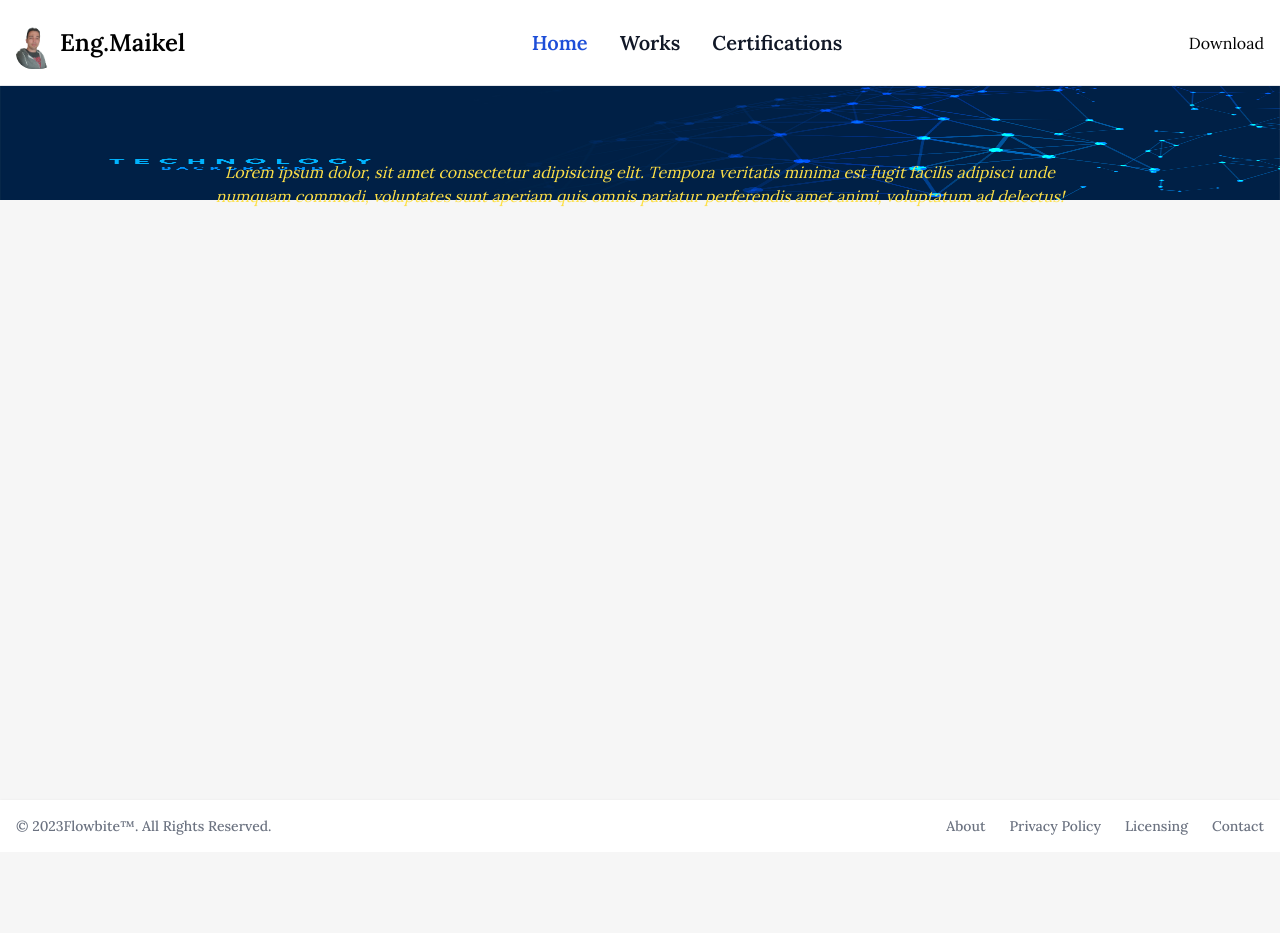
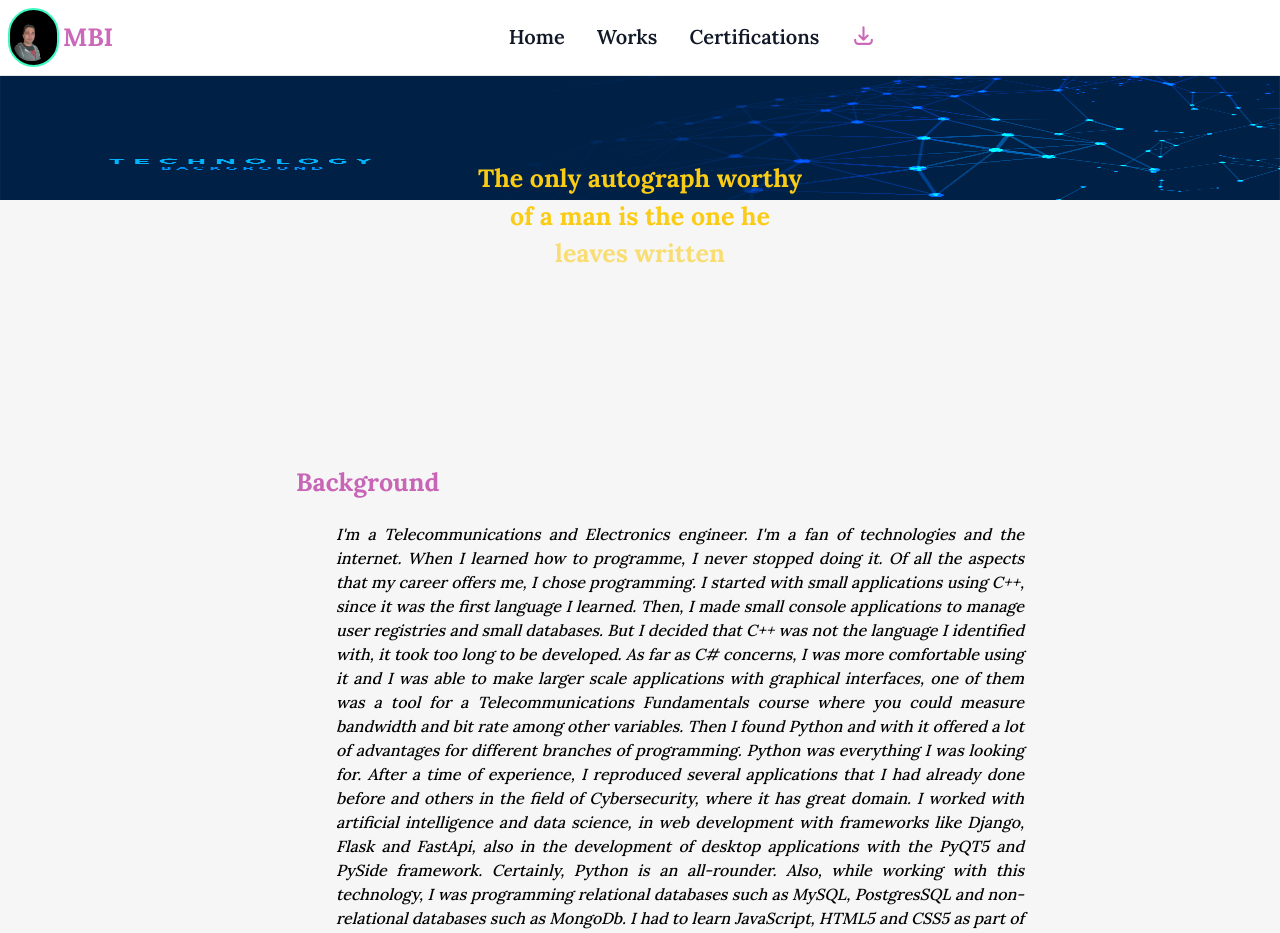
Before and after one commit to MBI-88/porfolio-v2, a Next.js app: page / in a window 1280 px wide. Shown: the top 933 px of the page. Before the commit the page ends 852 px from the top, so only its background shows below. Built offline with nearby package versions, Linux system fonts and the light colour scheme.

Commit message:
some components

```diff
--- /dev/null
+++ b/app/components/background.tsx
@@ -0,0 +1,45 @@
+"use client";
+
+import { motion } from "framer-motion";
+
+const Background = () => {
+    return (
+        <section className='container lg:px-64 md:px-20 px-10'>
+            <motion.h1 className="pt-0 font-extrabold lg:ps-10 ps-0"
+                animate={{ color: ['#40e612', '#7a19db9e', '#d31a1ab0', '#2551e2fe'], animationTimingFunction: 'ease' }}
+                transition={{ duration: 10, repeat: Infinity, delay: 1 }}
+            >
+                Background
+            </motion.h1>
+            <div className="pt-5 pb-5 lg:ps-20 ps-0 md:ps-16">
+                <h3 className="font-medium text-justify">
+                    I'm a Telecommunications and Electronics engineer.
+                    I'm a fan of technologies and the internet. When I learned how to programme,
+                    I never stopped doing it. Of all the aspects that my career offers me, I chose programming.
+                    I started with small applications using C++, since it was the first language I learned. Then,
+                    I made small console applications to manage user registries and small databases.
+                    But I decided that C++ was not the language I identified with,
+                    it took too long to be developed. As far as C# concerns,
+                    I was more comfortable using it and I was able to make larger scale applications with graphical interfaces,
+                    one of them was a tool for a Telecommunications Fundamentals course where you could measure bandwidth
+                    and bit rate among other variables.
+                    Then I found Python and with it offered a lot of advantages for different branches of programming.
+                    Python was everything I was looking for. After a time of experience, I reproduced several applications
+                    that I had already done before and others in the field of Cybersecurity, where it has great domain. I worked
+                    with artificial intelligence and data science, in web development with frameworks like Django, Flask and FastApi,
+                    also in the development of desktop applications with the PyQT5 and PySide framework. Certainly, Python is an all-rounder.
+                    Also, while working with this technology,
+                    I was programming relational databases such as MySQL, PostgresSQL and non-relational databases such as MongoDb.
+                    I had to learn JavaScript, HTML5 and CSS5 as part of web development, since Django did not provide me with all the necessary
+                    tools for a good graphic design.
+                    As a result, I got acquainted with React and Angular.
+                    I have worked with React more because it is my main front-end tool.
+                    Currently, I have continuous improvement of my skills and I often look for information about new technologies.
+                </h3>
+
+            </div>
+        </section>
+
+    )
+}
+export default Background;
--- /dev/null
+++ b/app/components/presentation.tsx
@@ -0,0 +1,85 @@
+
+"use client";
+
+import { motion } from 'framer-motion'
+import style from '../styles/Home.module.css'
+
+
+const Presentation = () => {
+    const container = {
+        hidden: { opacity: 0 },
+        show: {
+            opacity: 1,
+            transition: {
+                delayChildren: 6
+            }
+        }
+    }
+    const item1 = {
+        hidden: {
+            opacity: 0,
+        },
+        show: {
+            opacity: 1,
+            transition: { duration: 1.5, delay: 3 }
+        }
+    }
+    const item2 = {
+        hidden: {
+            opacity: 0,
+        },
+        show: {
+            opacity: 1,
+            transition: { duration: 1.5, delay: 4 }
+        }
+    }
+    const item3 = {
+        hidden: {
+            opacity: 0,
+        },
+        show: {
+            opacity: 1,
+            transition: { duration: 1.5, delay: 5 }
+        }
+    }
+    const item4 = {
+        hidden: {
+            opacity: 0,
+        },
+        show: {
+            opacity: 1,
+            transition: { duration: 1.5, delay: 6 }
+        }
+    }
+
+    return (
+        <div className={style.containerBlock}>
+            <section className={style.parallaxBg}>
+                <motion.ul className="items-center lg:pt-40 pt-28 px-2" variants={container} initial="hidden" animate="show">
+                    <motion.li variants={item1}>
+                        <h1 className=' text-yellow-400 text-center lg:font-extrabold font-medium'>
+                            The only autograph worthy
+                        </h1>
+                    </motion.li>
+                    <motion.li variants={item2}>
+                        <h1 className='  text-yellow-400 text-center lg:font-extrabold font-medium'>
+                            of a man is the one he
+                        </h1>
+                    </motion.li>
+                    <motion.li variants={item3}>
+                        <h1 className='  text-yellow-400 text-center lg:font-extrabold font-medium'>
+                            leaves written
+                        </h1>
+                    </motion.li>
+                    <motion.li variants={item4}>
+                        <h1 className='  text-yellow-400 text-center lg:font-extrabold font-medium'>
+                            with his works.
+                        </h1>
+                    </motion.li>
+
+                </motion.ul>
+            </section>
+        </div>
+    )
+}
+export default Presentation;
--- /dev/null
+++ b/app/components/stack.tsx
@@ -0,0 +1,10 @@
+
+
+const Stack = () => {
+    return (
+        <>
+        </>
+    )
+}
+
+export default Stack;
--- a/app/page.tsx
+++ b/app/page.tsx
@@ -1,26 +1,14 @@
-import Image from 'next/image'
-import style from './styles/Home.module.css'
-
+import Background from './components/background'
+import Presentation from './components/presentation'
+import Stack from './components/stack'
 
 
 export default function Home() {
   return (
     <main className='min-h-screen'>
-      <div className={style.containerBlock}>
-        <section className={style.parallaxBg}>
-          <div className=" text-center p-20">
-            <h3 className='px-2 pt-5  md:px-32 md:pt-20  text-yellow-300'>
-              Lorem ipsum dolor, sit amet consectetur adipisicing elit.
-              Tempora veritatis minima est fugit facilis adipisci unde numquam commodi,
-              voluptates sunt aperiam quis omnis pariatur perferendis amet animi, voluptatum ad delectus!
-            </h3>
-          </div>
-        </section>
-
-
-      </div>
-
-
+     <Presentation />
+     <Background />
+     <Stack />
     </main>
   )
 }
--- a/app/shared/footer.tsx
+++ b/app/shared/footer.tsx
@@ -2,13 +2,13 @@
 
 const Footer = () => {
     return (
-        <footer className="bg-white shadow  dark:bg-gray-800">
+        <footer className="bg-white shadow">
             <div className="w-full mx-auto max-w-screen-xl p-4 md:flex md:items-center md:justify-between">
-                <span className="text-sm text-gray-500 sm:text-center dark:text-gray-400">© 2023
-                    <a href="https://flowbite.com/" className="hover:underline">Flowbite™</a>
+                <span className="text-sm text-gray-500 sm:text-center ">© 2023
+                    <a href="#" className="hover:underline">Flowbite™</a>
                     . All Rights Reserved.
                 </span>
-                <ul className="flex flex-wrap items-center mt-3 text-sm font-medium text-gray-500 dark:text-gray-400 sm:mt-0">
+                <ul className="flex flex-wrap items-center mt-3 text-sm font-medium text-gray-500 ">
                     <li>
                         <a href="#" className="mr-4 hover:underline md:mr-6 ">About</a>
                     </li>
--- a/app/shared/navbar.tsx
+++ b/app/shared/navbar.tsx
@@ -1,40 +1,83 @@
+"use client";
+
 import Image from "next/image";
 import Link from "next/link";
+import style from '../styles/Home.module.css'
+import { motion } from 'framer-motion'
+import { HiOutlineDownload } from 'react-icons/hi'
 
 
 const Navbar = () => {
-    return(
-        <nav className="bg-white dark:bg-gray-900 fixed w-full z-20 top-0 left-0 border-b border-gray-200 dark:border-gray-600">
-            <div className="max-w-screen-xl flex flex-wrap items-center justify-between mx-auto p-4">
-                <Link href="#" className="flex items-center">
-                    <Image src="/static/img/Porfolio_MBI2.png" className="mr-1 rounded-2xl" width={"40"} height={"40"}  alt="MBI image"/>
-                        <span className="self-center text-2xl font-semibold whitespace-nowrap dark:text-white">
-                            Eng.Maikel
-                        </span>
-                </Link>
+
+    return (
+        <nav className={style.navbackground + "  fixed w-full z-20 top-0 left-0 border-b border-gray-200"}>
+            <div className="max-w-screen-xl flex flex-wrap items-center justify-between mx-auto p-2">
+                <section className="flex flex-row items-center">
+                    <motion.div className=" bg-black rounded-full p-1"
+                        initial={{ borderColor: 'ActiveBorder', borderWidth: 2, borderStyle: 'solid' }}
+                        animate={{
+                            borderColor: ['#fc0505', '#fcf405', '#5ffc05', '#00f6ff', '#fa00ff'],
+                            animationTimingFunction: 'ease-out'
+                        }}
+                        transition={{ duration: 3.5, repeat: Infinity }}
+                    >
+                        <Image src="/static/img/Porfolio_MBI2.png"
+                            className="mr-1 rounded-2xl"
+                            width={"35"} height={"35"} alt="MBI image"
+                        />
+                    </motion.div>
+
+                    <motion.h1
+                        className="ps-1"
+                        animate={{ color: ['#40e612', '#7a19db9e', '#d31a1ab0', '#2551e2fe'], animationTimingFunction: 'ease' }}
+                        transition={{ duration: 10, repeat: Infinity, delay: 1 }}
+                    >
+                        MBI
+                    </motion.h1>
+                </section>
+
                 <div className="flex md:order-2">
-                    <button type="button">Download</button>
-                    <button data-collapse-toggle="navbar-sticky" type="button" className="inline-flex items-center p-2 text-sm text-gray-500 rounded-lg md:hidden hover:bg-gray-100 focus:outline-none focus:ring-2 focus:ring-gray-200 dark:text-gray-400 dark:hover:bg-gray-700 dark:focus:ring-gray-600" aria-controls="navbar-sticky" aria-expanded="false">
+                    <motion.button data-collapse-toggle="navbar-sticky"
+                        type="button"
+                        className="inline-flex items-center p-2 text-sm text-gray-500 rounded-lg md:hidden hover:bg-gray-100 focus:outline-none focus:ring-2 focus:ring-gray-200"
+                        aria-controls="navbar-sticky"
+                        aria-expanded="false"
+                        animate={{ color: ['#40e612', '#7a19db9e', '#d31a1ab0', '#2551e2fe'], animationTimingFunction: 'ease' }}
+                        transition={{ duration: 10, repeat: Infinity, delay: 1 }}
+                    >
                         <span className="sr-only">Open main menu</span>
                         <svg className="w-6 h-6" aria-hidden="true" fill="currentColor" viewBox="0 0 20 20" xmlns="http://www.w3.org/2000/svg"><path fillRule="evenodd" d="M3 5a1 1 0 011-1h12a1 1 0 110 2H4a1 1 0 01-1-1zM3 10a1 1 0 011-1h12a1 1 0 110 2H4a1 1 0 01-1-1zM3 15a1 1 0 011-1h12a1 1 0 110 2H4a1 1 0 01-1-1z" clipRule="evenodd"></path></svg>
-                    </button>
+                    </motion.button>
+
                 </div>
                 <div className="items-center justify-between hidden w-full md:flex md:w-auto md:order-1" id="navbar-sticky">
-                    <ul className="flex flex-col p-4 md:p-0 mt-4 font-medium border border-gray-100 rounded-lg bg-gray-50 md:flex-row md:space-x-8 md:mt-0 md:border-0 md:bg-white dark:bg-gray-800 md:dark:bg-gray-900 dark:border-gray-700">
+                    <ul className="flex flex-col p-4 md:p-0 mt-4 font-medium border border-gray-100 rounded-lg bg-gray-50 md:flex-row md:space-x-8 md:mt-0 md:border-0 md:bg-white">
                         <li>
-                            <Link href="#" className="block py-2 pl-3 pr-4 text-white bg-blue-700 rounded md:bg-transparent md:text-blue-700 md:p-0 md:dark:text-blue-500" aria-current="page">
-                                <span className="self-center text-xl font-semibold whitespace-nowrap dark:text-white">Home</span>
+                            <Link href="/" className="block py-2 pl-3 pr-4 text-gray-900 rounded hover:bg-gray-100 md:hover:bg-transparent md:hover:text-blue-700 md:p-0 ">
+                                <span className="self-center text-xl font-semibold whitespace-nowrap">Home</span>
                             </Link>
                         </li>
                         <li>
-                            <Link href="#" className="block py-2 pl-3 pr-4 text-gray-900 rounded hover:bg-gray-100 md:hover:bg-transparent md:hover:text-blue-700 md:p-0 md:dark:hover:text-blue-500 dark:text-white dark:hover:bg-gray-700 dark:hover:text-white md:dark:hover:bg-transparent dark:border-gray-700">
-                                <span className="self-center text-xl font-semibold whitespace-nowrap dark:text-white">Works</span>
+                            <Link href="/pages/work" className="block py-2 pl-3 pr-4 text-gray-900 rounded hover:bg-gray-100 md:hover:bg-transparent md:hover:text-blue-700 md:p-0 ">
+                                <span className="self-center text-xl font-semibold whitespace-nowrap">Works</span>
                             </Link>
                         </li>
                         <li>
-                            <Link href="#" className="block py-2 pl-3 pr-4 text-gray-900 rounded hover:bg-gray-100 md:hover:bg-transparent md:hover:text-blue-700 md:p-0 md:dark:hover:text-blue-500 dark:text-white dark:hover:bg-gray-700 dark:hover:text-white md:dark:hover:bg-transparent dark:border-gray-700">
-                                <span className="self-center text-xl font-semibold whitespace-nowrap dark:text-white">Certifications</span>
+                            <Link href="/pages/certs" className="block py-2 pl-3 pr-4 text-gray-900 rounded hover:bg-gray-100 md:hover:bg-transparent md:hover:text-blue-700 md:p-0 ">
+                                <span className="self-center text-xl font-semibold whitespace-nowrap ">Certifications</span>
                             </Link>
+                        </li>
+                        <li>
+                            <motion.a href="/static/doc/CV-MBI-EN.pdf"
+                                download type="button"
+                            >
+                                <motion.h1
+                                    animate={{ color: ['#40e612', '#7a19db9e', '#d31a1ab0', '#2551e2fe'], animationTimingFunction: 'ease' }}
+                                    transition={{ duration: 10, repeat: Infinity, delay: 1 }}
+                                >
+                                    <HiOutlineDownload />
+                                </motion.h1>
+                            </motion.a>
                         </li>
                     </ul>
                 </div>
--- a/app/styles/Home.module.css
+++ b/app/styles/Home.module.css
@@ -1,8 +1,7 @@
 .containerBlock {
-    height: 100vh;
+   margin-bottom: 5%;
     display: block;
-
-
+    overflow: hidden;
 }
 
 .parallaxBg {
@@ -13,3 +12,7 @@
     height: 50vh;
 
 }
+
+.navbackground {
+    background-color: #ffffff;
+}
--- a/app/styles/globals.css
+++ b/app/styles/globals.css
@@ -17,14 +17,13 @@
 }
 
 :root {
-  --background-dark: #2422229b;
   --background-white: #f6f6f6;
 
 }
 
 h1 {
   font-family: var(--font-lora), sans-serif;
-  font-weight: 700;
+  font-weight: 800;
   font-size: 25px;
 }
 
--- a/package.json
+++ b/package.json
@@ -15,10 +15,14 @@
     "autoprefixer": "10.4.14",
     "eslint": "8.38.0",
     "eslint-config-next": "13.3.0",
+    "framer-motion": "^10.12.4",
     "next": "13.3.0",
     "postcss": "8.4.23",
     "react": "18.2.0",
     "react-dom": "18.2.0",
+    "react-hot-toast": "^2.4.0",
+    "react-icons": "^4.8.0",
+    "react-tooltip": "^5.11.1",
     "tailwindcss": "3.3.1",
     "typescript": "5.0.4"
   }
```
Also changed, not shown: app/pages/certs/page.tsx (added, +7 -0 lines), app/pages/links/page.tsx (deleted, +0 -7 lines), 1 other file (tests, documents, lock files or other folders).
